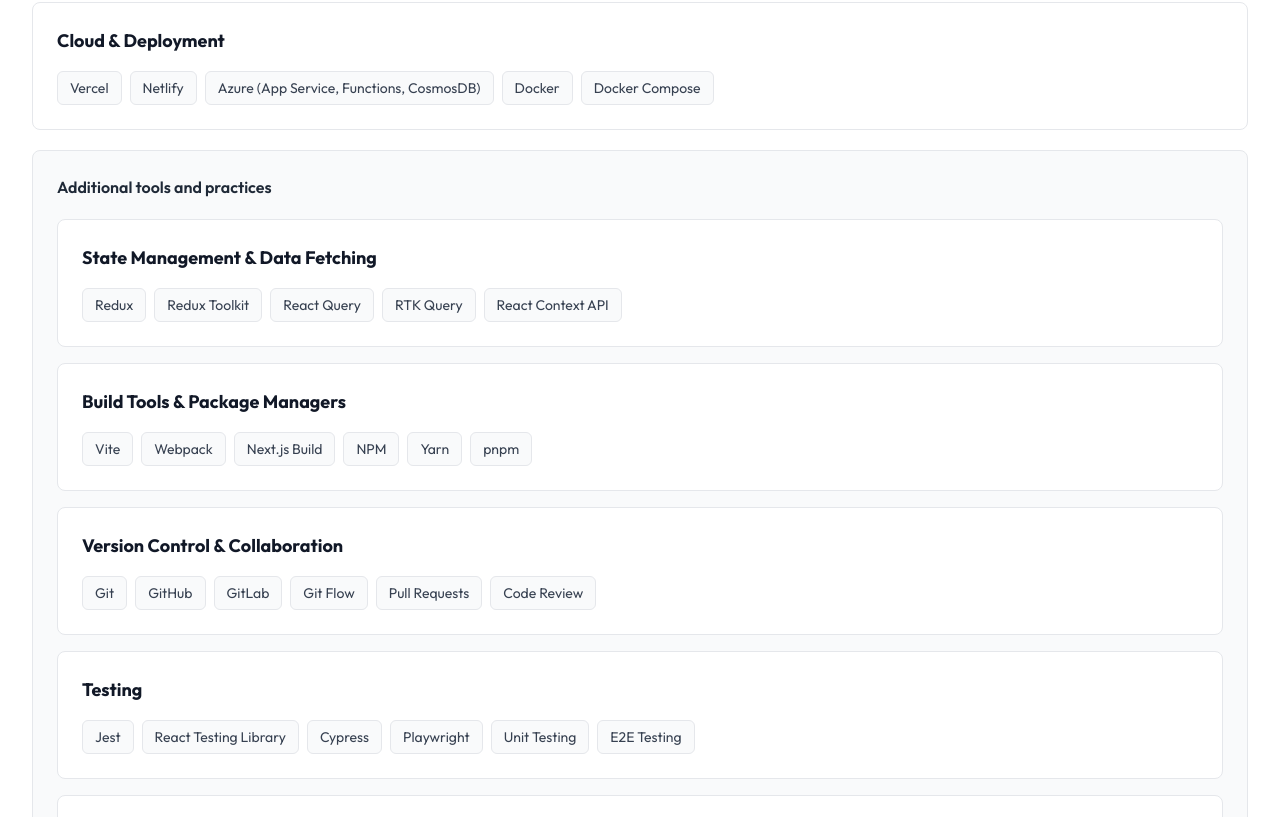
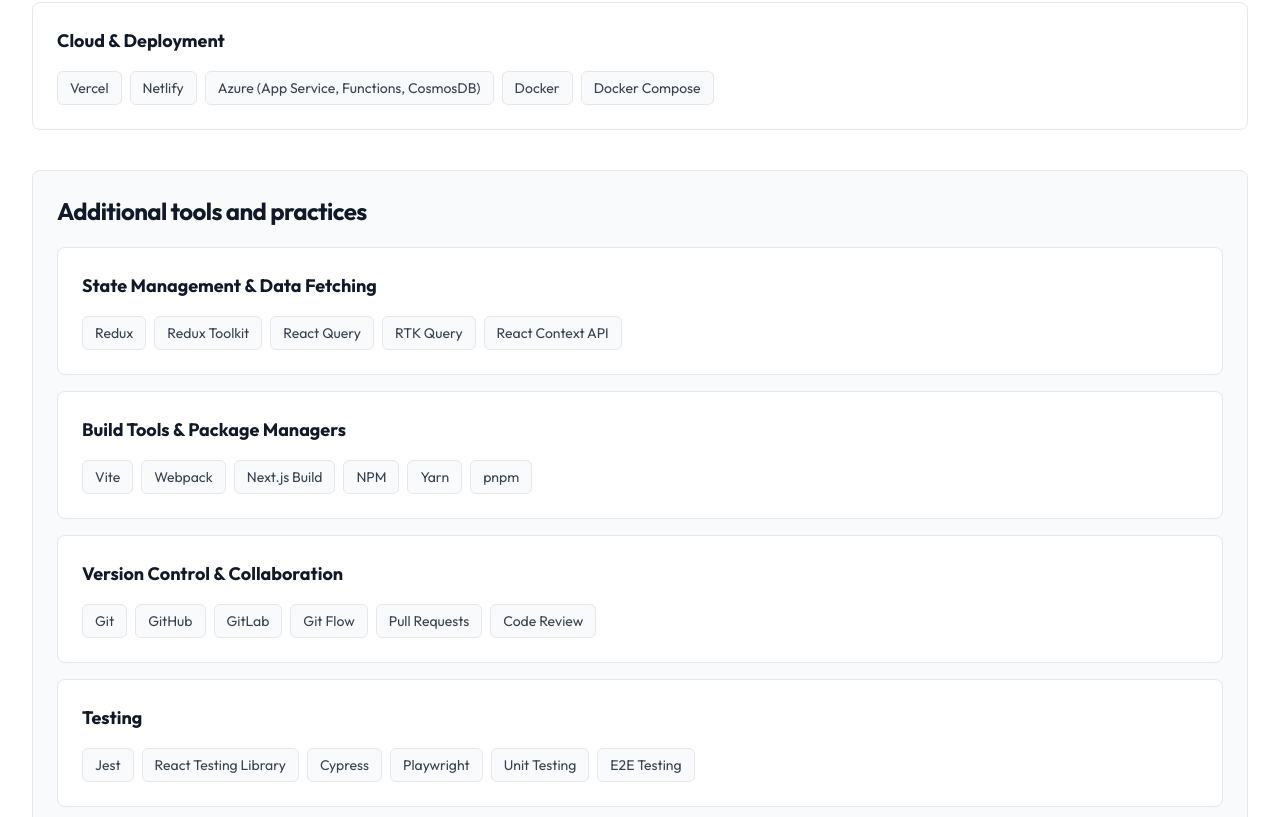
Before and after one commit to ssakib4040/nextjs-portfolio, a Next.js app: page /resume in a window 1280 px wide. Shown: the part 2043-2860 px from the top of the page. Built offline with nearby package versions, Linux system fonts and the light colour scheme.

Commit message:
feat: enhance additional skills section layout and presentation in Resume page

```diff
--- a/app/resume/page.tsx
+++ b/app/resume/page.tsx
@@ -85,16 +85,19 @@ export default function Resume() {
             <SkillGroup key={item.category} category={item.category} skills={item.skills} />
           ))}
         </div>
-        <section className="mt-5 rounded-lg border border-gray-200 bg-gray-50 p-5 sm:p-6" aria-labelledby="additional-skills-heading">
-          <h3 id="additional-skills-heading" className="font-semibold text-gray-800">
+      </section>
+
+      <section className="mt-10 rounded-lg border border-gray-200 bg-gray-50 p-5 sm:p-6" aria-labelledby="additional-skills-heading">
+        <div className="mb-5">
+          <h2 id="additional-skills-heading" className="text-2xl font-bold tracking-tight text-gray-900">
             Additional tools and practices
-          </h3>
-          <div className="mt-5 space-y-4">
-            {additionalSkills.map((item) => (
-              <SkillGroup key={item.category} category={item.category} skills={item.skills} />
-            ))}
-          </div>
-        </section>
+          </h2>
+        </div>
+        <div className="space-y-4">
+          {additionalSkills.map((item) => (
+            <SkillGroup key={item.category} category={item.category} skills={item.skills} />
+          ))}
+        </div>
       </section>
 
       <div className="mt-14 grid gap-10 border-t border-gray-200 pt-10 md:grid-cols-2">
```
